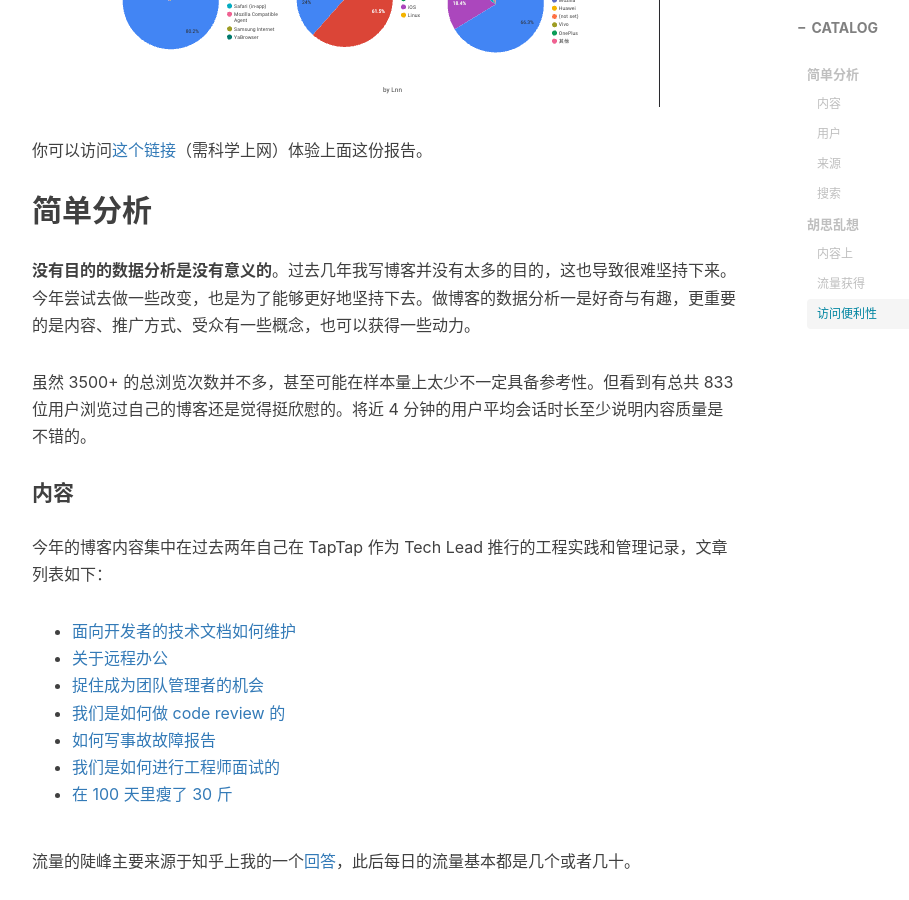
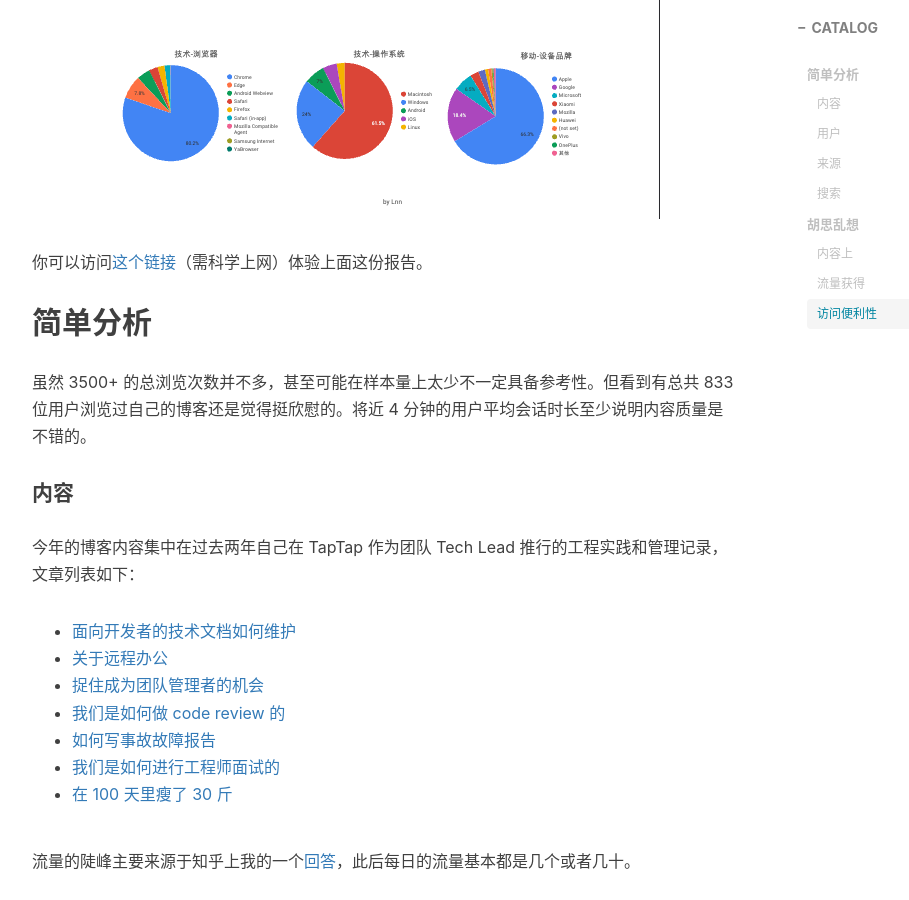
Before and after one commit to linnaname/linnaname.github.io, a Jekyll site: the page built from _posts/2023-12-24-blog-data-analysis-2023.md, in a window 1280 px wide and 900 px high, scrolled down 2196 px. Shown: the whole window, without its empty margins (233-1142 px from the left). Built offline with Jekyll 4.4.1, drawn with Linux system fonts in a browser that asks for light colours; nearby versions of some CDN libraries; comment, search, counter and statistics services are not loaded; some of the changed text lies outside the part shown.

Commit message:
Update 2023-12-24-blog-data-analysis-2023.md

```diff
--- a/_posts/2023-12-24-blog-data-analysis-2023.md
+++ b/_posts/2023-12-24-blog-data-analysis-2023.md
@@ -26,13 +30,11 @@ tags:
 
 ## 简单分析
 
-**没有目的的数据分析是没有意义的**。过去几年我写博客并没有太多的目的，这也导致很难坚持下来。今年尝试去做一些改变，也是为了能够更好地坚持下去。做博客的数据分析一是好奇与有趣，更重要的是内容、推广方式、受众有一些概念，也可以获得一些动力。
-
 虽然 3500+ 的总浏览次数并不多，甚至可能在样本量上太少不一定具备参考性。但看到有总共 833 位用户浏览过自己的博客还是觉得挺欣慰的。将近 4 分钟的用户平均会话时长至少说明内容质量是不错的。
 
 #### 内容
 
-今年的博客内容集中在过去两年自己在 TapTap 作为 Tech Lead 推行的工程实践和管理记录，文章列表如下：
+今年的博客内容集中在过去两年自己在 TapTap 作为团队 Tech Lead 推行的工程实践和管理记录，文章列表如下：
 
 - [面向开发者的技术文档如何维护](https://www.linnana.me/2023/09/28/writing-dev-doc)
 - [关于远程办公](https://www.linnana.me/2023/09/21/remote_work/)
```
Also changed, not shown: other parts of _posts/2023-12-24-blog-data-analysis-2023.md (+4 -0 lines).
